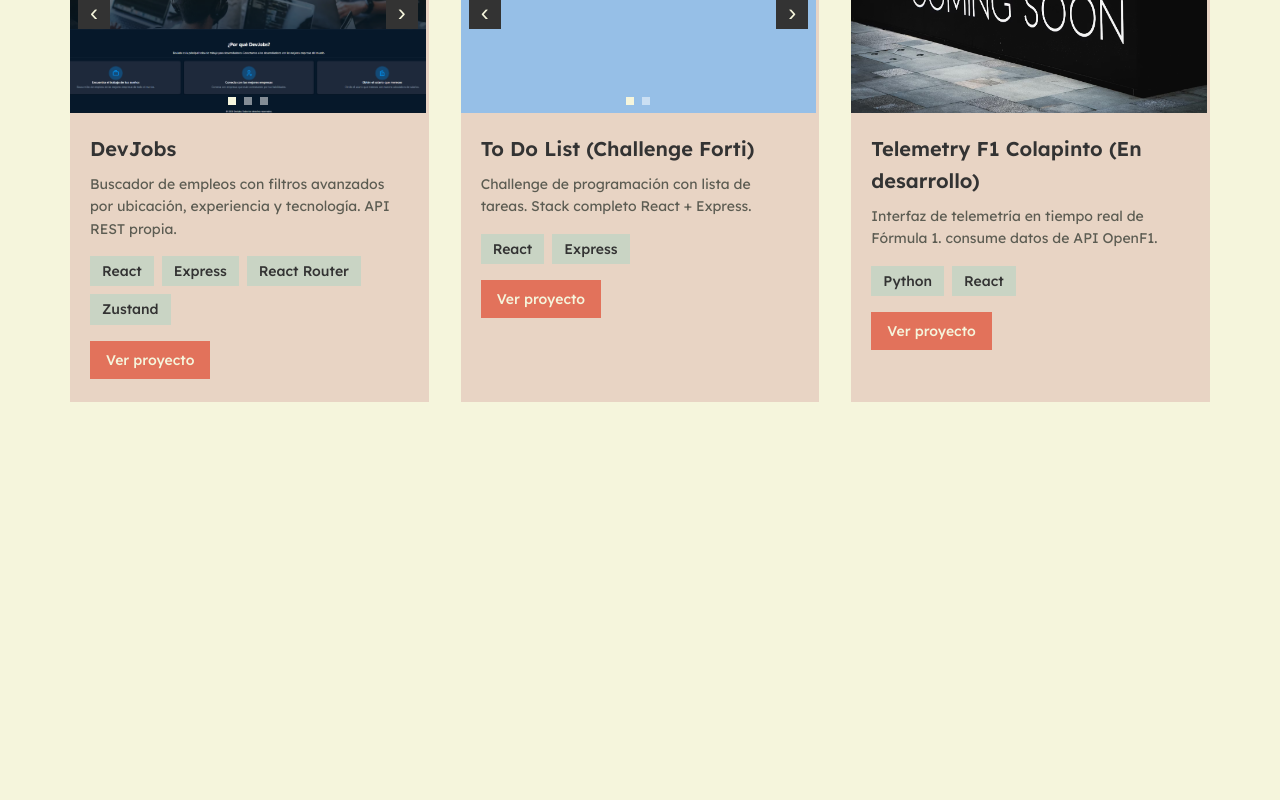
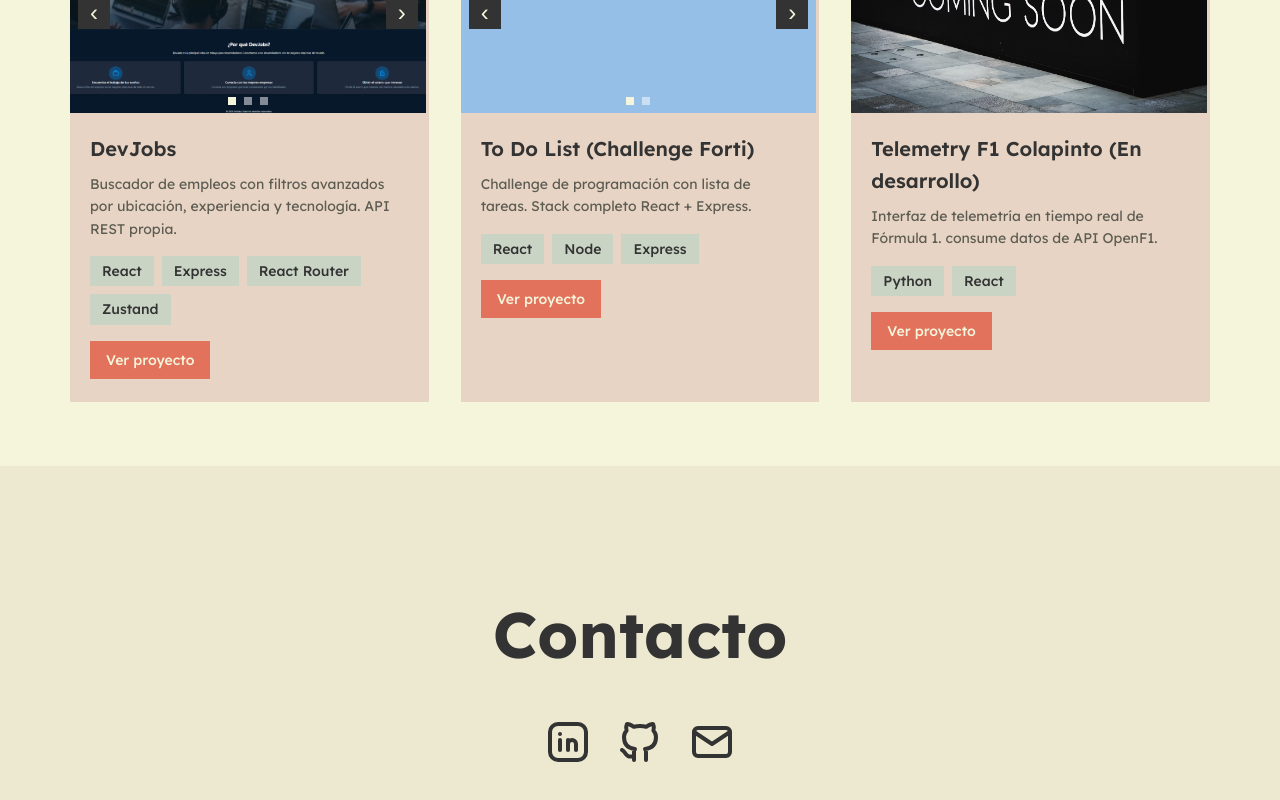
Before and after one commit to Ramiro-Zarate/Portfolio, a React (Vite) app: page / in a window 1280 px wide. Shown: the part 2209-3009 px from the top of the page. Before the commit the page ends 2675 px from the top, so only its background shows below. Built offline with nearby package versions, Linux system fonts and the light colour scheme.

Commit message:
feat: add contact section

```diff
--- a/src/App.jsx
+++ b/src/App.jsx
@@ -4,6 +4,7 @@ import { Header } from './components/Header'
 import { Hero } from './sections/Hero'
 import { Tecnologias } from './sections/Tecnologias'
 import { Proyectos } from './sections/Proyectos'
+import { Contacto } from './sections/Contacto'
 
 function App() {
   return (
@@ -13,6 +14,7 @@ function App() {
         <Hero />
         <Tecnologias />
         <Proyectos />
+        <Contacto />
       </BrowserRouter>
     </>
   )
--- a/src/sections/Contacto.jsx
+++ b/src/sections/Contacto.jsx
@@ -0,0 +1,39 @@
+import {useState} from 'react'
+import styles from './Contacto.module.css'
+
+export function Contacto() {
+    const [copiado, setCopiado] = useState(false)
+    const email = 'ramazara13@gmail.com'
+
+    const copiarEmail = () => {
+        navigator.clipboard.writeText(email)
+        setCopiado(true)
+
+        setTimeout(() => setCopiado(false), 2000)
+    }
+
+    return (
+        <section className={styles.contacto}>
+            <div className={styles.contactContainer}>
+                <h2 className={styles.sectionTitle}>Contacto</h2>
+                <div className={styles.contactLinks}>
+                    <a href="https://www.linkedin.com/in/ramiro-zarate/" target='_blank' rel="noopener noreferrer">
+                        <svg xmlns="http://www.w3.org/2000/svg" width="48" height="48" viewBox="0 0 24 24" fill="none" stroke="currentColor" stroke-width="2" stroke-linecap="round" stroke-linejoin="round" class="icon icon-tabler icons-tabler-outline icon-tabler-brand-linkedin"><path stroke="none" d="M0 0h24v24H0z" fill="none" /><path d="M8 11v5" /><path d="M8 8v.01" /><path d="M12 16v-5" /><path d="M16 16v-3a2 2 0 1 0 -4 0" /><path d="M3 7a4 4 0 0 1 4 -4h10a4 4 0 0 1 4 4v10a4 4 0 0 1 -4 4h-10a4 4 0 0 1 -4 -4l0 -10" /></svg>
+                    </a>
+                    <a href="https://github.com/Ramiro-Zarate" target='_blank' rel="noopener noreferrer">
+                        <svg xmlns="http://www.w3.org/2000/svg" width="48" height="48" viewBox="0 0 24 24" fill="none" stroke="currentColor" stroke-width="2" stroke-linecap="round" stroke-linejoin="round" class="icon icon-tabler icons-tabler-outline icon-tabler-brand-github"><path stroke="none" d="M0 0h24v24H0z" fill="none" /><path d="M9 19c-4.3 1.4 -4.3 -2.5 -6 -3m12 5v-3.5c0 -1 .1 -1.4 -.5 -2c2.8 -.3 5.5 -1.4 5.5 -6a4.6 4.6 0 0 0 -1.3 -3.2a4.2 4.2 0 0 0 -.1 -3.2s-1.1 -.3 -3.5 1.3a12.3 12.3 0 0 0 -6.2 0c-2.4 -1.6 -3.5 -1.3 -3.5 -1.3a4.2 4.2 0 0 0 -.1 3.2a4.6 4.6 0 0 0 -1.3 3.2c0 4.6 2.7 5.7 5.5 6c-.6 .6 -.6 1.2 -.5 2v3.5" /></svg>
+                    </a>
+                    <div
+                        className={styles.emailContainer}
+                        onClick={copiarEmail}
+                        title="Copiar email"
+                    >
+                        <svg xmlns="http://www.w3.org/2000/svg" width="48" height="48" viewBox="0 0 24 24" fill="none" stroke="currentColor" stroke-width="2" stroke-linecap="round" stroke-linejoin="round" class="icon icon-tabler icons-tabler-outline icon-tabler-mail"><path stroke="none" d="M0 0h24v24H0z" fill="none" /><path d="M3 7a2 2 0 0 1 2 -2h14a2 2 0 0 1 2 2v10a2 2 0 0 1 -2 2h-14a2 2 0 0 1 -2 -2v-10" /><path d="M3 7l9 6l9 -6" /></svg>
+                        {copiado && <span className={styles.copiado}>¡Email copiado!</span>}
+                    </div>
+
+                </div>
+            </div>
+        </section>
+    )
+}
--- /dev/null
+++ b/src/sections/Contacto.module.css
@@ -0,0 +1,74 @@
+.contacto{
+    display: flex;
+    flex-direction: column;
+    width: 100%;
+    background-color: var( --bg-section-alt);
+    padding-block: 4rem;
+}
+
+.contactContainer{
+    width: 90%;
+    max-width: 1140px;
+    margin: 0 auto;
+    display: flex;
+    flex-direction: column;
+    align-items: center;
+}
+
+.sectionTitle{
+    text-align: center;
+    font-size: var(--font-size-xxl);
+    margin-bottom: 2rem;
+}
+
+.contactLinks {
+    display: flex;
+    gap: 1.5rem;
+    align-items: center;
+    position: relative;
+
+}
+
+.contactLinks a {
+    color: var(--text-color);
+    display: flex;
+    transition: all 0.3s ease;
+}
+
+.contactLinks a:hover {
+    transform: scale(1.1);
+}
+
+.emailContainer {
+    cursor: pointer;
+    position: relative; /* Clave para el badge */
+    display: flex;
+    align-items: center;
+    transition: transform 0.2s ease;
+    color: var(--text-color);
+}
+
+.emailContainer:hover {
+    transform: scale(1.1);
+}
+
+.copiado {
+    position: absolute;
+    top: -40px;
+    left: 50%;
+    transform: translateX(-50%);
+    background-color: var(--text-color);
+    color: var(--card-bg-1);
+    padding: 4px 10px;
+    border-radius: 4px;
+    font-size: 0.75rem;
+    font-weight: bold;
+    white-space: nowrap;
+    pointer-events: none;
+    animation: slideUp 0.3s ease-out;
+}
+
+@keyframes slideUp {
+    from { opacity: 0; transform: translate(-50%, 10px); }
+    to { opacity: 1; transform: translate(-50%, 0); }
+}
--- a/src/sections/Proyectos.jsx
+++ b/src/sections/Proyectos.jsx
@@ -42,7 +42,7 @@ const proyectosPersonales = [
         id: 4,
         titulo: 'DevJobs',
         descripcion: 'Buscador de empleos con filtros avanzados por ubicación, experiencia y tecnología. API REST propia.',
-        tags: ['React', 'Express', 'React Router', 'Zustand'],
+        tags: ['React', 'Express', 'React Router', 'Zustand', ],
         link: 'https://github.com/Ramiro-Zarate/Dev-Jobs-React',
         imagenes: [devjobs1, devjobs2, devjobs3]
     },
@@ -50,7 +50,7 @@ const proyectosPersonales = [
         id: 5,
         titulo: 'To Do List (Challenge Forti)',
         descripcion: 'Challenge de programación con lista de tareas. Stack completo React + Express.',
-        tags: ['React', 'Express'],
+        tags: ['React', 'Node', 'Express'],
         link: 'https://github.com/Ramiro-Zarate/Challenge-ForIT',
         imagenes: [challenge1, challenge2]
     },
--- a/src/sections/Tecnologias.jsx
+++ b/src/sections/Tecnologias.jsx
@@ -32,13 +32,13 @@ const tecnologias = [
     {
         titulo: 'Express.js',
         icono: (
-            <svg xmlns="http://www.w3.org/2000/svg" width="24" height="24" viewBox="0 0 24 24" fill="none" stroke="currentColor" stroke-width="2" stroke-linecap="round" stroke-linejoin="round" class="icon icon-tabler icons-tabler-outline icon-tabler-brand-express"><path stroke="none" d="M0 0h24v24H0z" fill="none" /><path d="M12 12h.01" /><path d="M12 16h.01" /><path d="M12 8h.01" /></svg>
+            <svg role="img" viewBox="0 0 24 24" xmlns="http://www.w3.org/2000/svg"><title>Express</title><path d="M24 18.588a1.529 1.529 0 01-1.895-.72l-3.45-4.771-.5-.667-4.003 5.444a1.466 1.466 0 01-1.802.708l5.158-6.92-4.798-6.251a1.595 1.595 0 011.9.666l3.576 4.83 3.596-4.81a1.435 1.435 0 011.788-.668L21.708 7.9l-2.522 3.283a.666.666 0 000 .994l4.804 6.412zM.002 11.576l.42-2.075c1.154-4.103 5.858-5.81 9.094-3.27 1.895 1.489 2.368 3.597 2.275 5.973H1.116C.943 16.447 4.005 19.009 7.92 17.7a4.078 4.078 0 002.582-2.876c.207-.666.548-.78 1.174-.588a5.417 5.417 0 01-2.589 3.957 6.272 6.272 0 01-7.306-.933 6.575 6.575 0 01-1.64-3.858c0-.235-.08-.455-.134-.666A88.33 88.33 0 010 11.577zm1.127-.286h9.654c-.06-3.076-2.001-5.258-4.59-5.278-2.882-.04-4.944 2.094-5.071 5.264z"/></svg>
         )
     },
     {
         titulo: 'SQLite',
         icono: (
-            <svg xmlns="http://www.w3.org/2000/svg" width="24" height="24" viewBox="0 0 24 24" fill="none" stroke="currentColor" stroke-width="2" stroke-linecap="round" stroke-linejoin="round" class="icon icon-tabler icons-tabler-outline icon-tabler-brand-sqlite"><path stroke="none" d="M0 0h24v24H0z" fill="none" /><path d="M12 3c-4.97 0 -9 4.03 -9 9s4.03 9 9 9s9 -4.03 9 -9s-4.03 -9 -9 -9z" /><path d="M10 8h4a1 1 0 0 1 1 1v6a1 1 0 0 1 -1 1h-4a1 1 0 0 1 -1 -1v-6a1 1 0 0 1 1 -1z" /></svg>
+            <svg xmlns="http://www.w3.org/2000/svg" width="24" height="24" viewBox="0 0 24 24" fill="none" stroke="currentColor" stroke-width="2" stroke-linecap="round" stroke-linejoin="round" class="icon icon-tabler icons-tabler-outline icon-tabler-database"><path stroke="none" d="M0 0h24v24H0z" fill="none" /><path d="M4 6a8 3 0 1 0 16 0a8 3 0 1 0 -16 0" /><path d="M4 6v6a8 3 0 0 0 16 0v-6" /><path d="M4 12v6a8 3 0 0 0 16 0v-6" /></svg>
         )
     },
     {
```
